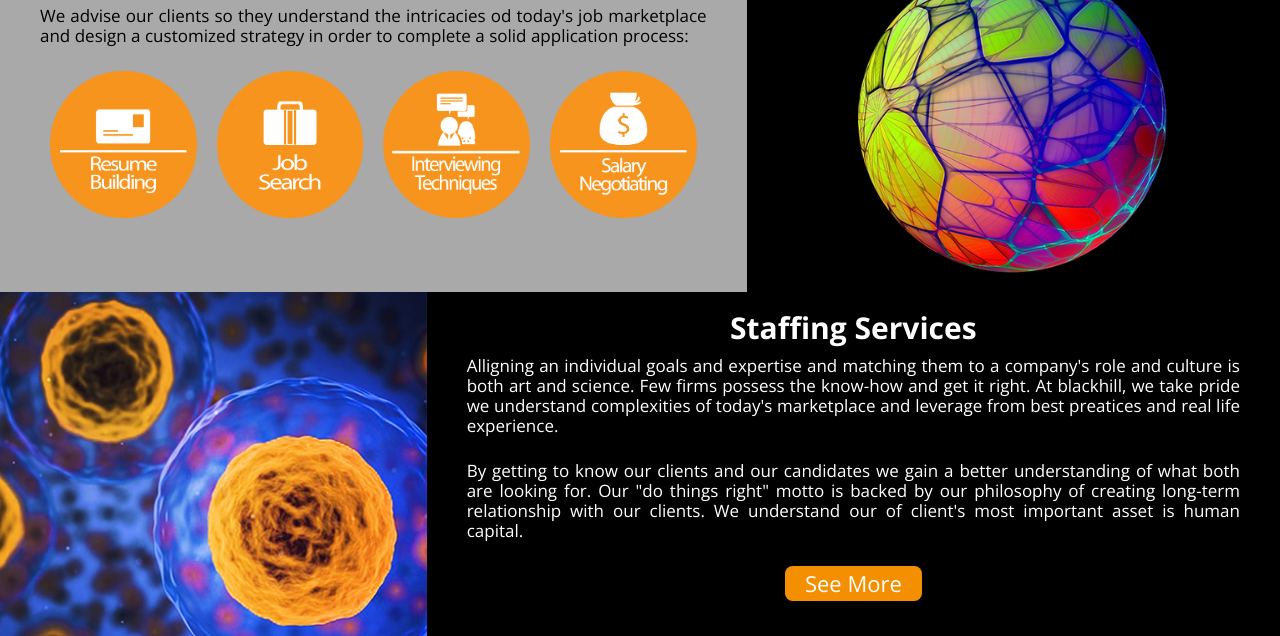
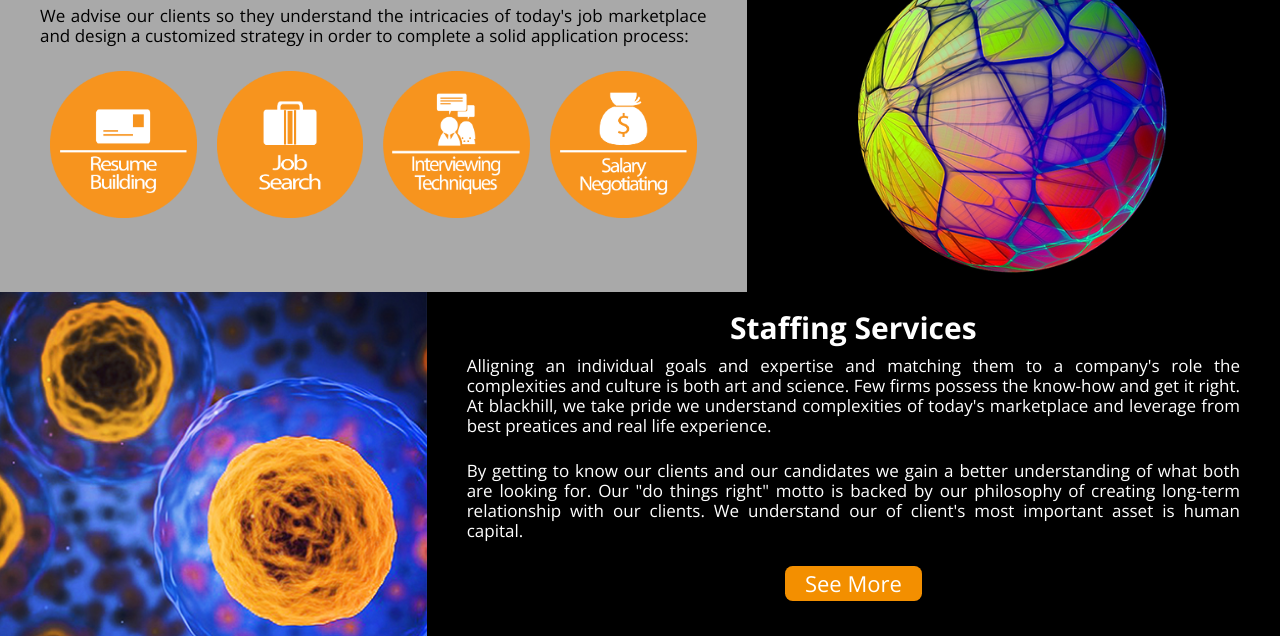
Before and after one commit to emiliano0662/black-hill-associates, a website: page dist/index.html in a window 1280 px wide. Shown: the part 735-1371 px from the top of the page. Drawn offline with nearby package versions, Linux system fonts and the light colour scheme.

Commit message:
cambios generales

```diff
--- a/dist/index.html
+++ b/dist/index.html
@@ -97,7 +97,7 @@
 
 						<h2>Career Services</h2>
 
-						<p>We advise our clients so they understand the intricacies od today's job marketplace and design a customized strategy in order to complete a solid application process:</p>
+						<p>We advise our clients so they understand the intricacies of today's job marketplace and design a customized strategy in order to complete a solid application process:</p>
 
 						<div class="container-block-item">
 
@@ -143,7 +143,7 @@
 
 						<h2>Staffing Services</h2>
 
-						<p>Alligning an individual goals and expertise and matching them to a company's role and culture is both art and science. Few firms possess the know-how and get it right. At blackhill, we take pride we understand complexities of today's marketplace and leverage from best preatices and real life experience.</p>
+						<p>Alligning an individual goals and expertise and matching them to a company's role the complexities and culture is both art and science. Few firms possess the know-how and get it right. At blackhill, we take pride we understand complexities of today's marketplace and leverage from best preatices and real life experience.</p>
 
 						<p>By getting to know our clients and our candidates we gain a better understanding of what both are looking for. Our "do things right" motto is backed by our philosophy of creating long-term relationship with our clients. We understand our of client's most important asset is human capital.</p>
 
```
Also changed, not shown: dist/assets/img/under_construction.jpg.
